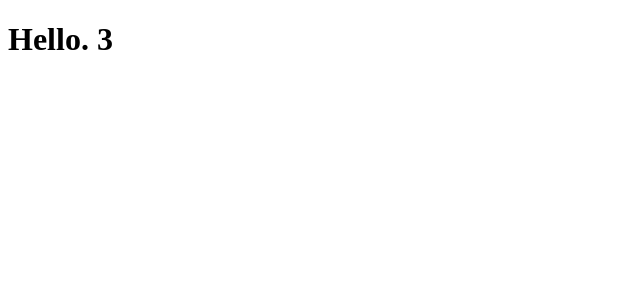
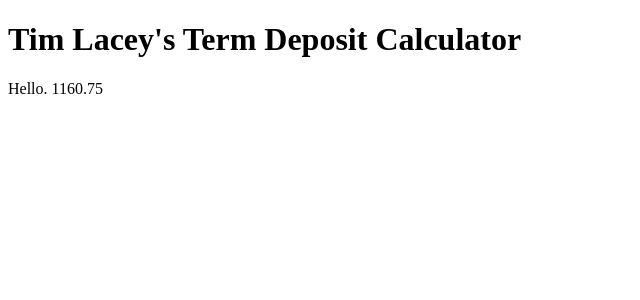
Before and after one commit to timalacey/Ferocia-takehome, a React (Vite) app: page / in a window 1280 px wide. Shown: the top 300 px of the page, without its empty margins (0-640 px from the left). Built offline with nearby package versions, Linux system fonts and the light colour scheme.

Commit message:
create calculateTermDepositReturn() with tests
also fixed fast refresh warning

```diff
--- /dev/null
+++ b/App.jsx
@@ -0,0 +1,10 @@
+import calculateTermDepositReturn from './src/calculateTermDepositReturn.js'
+
+export default function App() {
+  return (
+    <>
+      <h1>Tim Lacey's Term Deposit Calculator</h1>
+      <p>Hello. {calculateTermDepositReturn(1000, 5, 4, 36)}</p>
+    </>
+  )
+}
--- a/index.html
+++ b/index.html
@@ -3,10 +3,10 @@
   <head>
     <meta charset="UTF-8" />
     <meta name="viewport" content="width=device-width, initial-scale=1.0" />
-    <title>Setup</title>
+    <title>Tim Lacey's Term Deposit Calculator</title>
   </head>
   <body>
     <div id="root"></div>
-    <script type="module" src="/src/main.jsx"></script>
+    <script type="module" src="/index.jsx"></script>
   </body>
 </html>
--- /dev/null
+++ b/index.jsx
@@ -0,0 +1,4 @@
+import ReactDOM from 'react-dom/client';
+import App from './App';
+
+ReactDOM.createRoot(document.getElementById('root')).render(<App />);
--- /dev/null
+++ b/src/calculateTermDepositReturn.js
@@ -0,0 +1,24 @@
+/**
+ * Calculate the final balance of a Term Deposit
+ * @param {number} P - starting deposit amount e.g. 1000 for $1000
+ * @param {number} r - interest rate (per annum) e.g. 5 for 5%
+ * @param {number} n - number of times per year the interest is paid (e.g. 4 for quarterly, 12 for monthly, 0 for at maturity)
+ * @param {number} tMonths - investment term in months e.g. 36 for 3 years
+ * @returns {number} final balance
+ */
+export default function calculateTermDepositReturn(P, r, n, tMonths) {
+    //TODO validation on all inputs
+
+    const t = tMonths / 12; // standardize to years
+
+    let periodsPerYear = n;
+    if (n == 0) {
+        console.warn("Number of compounding periods per year (n) is 0. Assuming interest is paid at maturity.");
+        periodsPerYear = 1/t;
+    }
+
+    const finalBalance = P * (1 + (r / 100) / periodsPerYear) ** (periodsPerYear * t);
+
+    // Assumption: when interest is rounded to 2 decimal placesm then paid 5 rounds up, 4 rounds down
+    return Math.round(finalBalance * 100) / 100
+}
--- a/src/main.jsx
+++ /dev/null
@@ -1,12 +0,0 @@
-import ReactDOM from 'react-dom/client';
-import mySum from 'src/mySum.js'
-
-function App() {
-  return (
-    <>
-      <h1>Hello. {mySum(1, 2)}</h1>
-    </>
-  )
-}
-
-ReactDOM.createRoot(document.getElementById('root')).render(<App />)
--- a/src/mySum.js
+++ /dev/null
@@ -1,3 +0,0 @@
-export default function mySum(a, b) {
-  return a + b
-}
```
Also changed, not shown: 2 other files (tests, documents, lock files or other folders).
